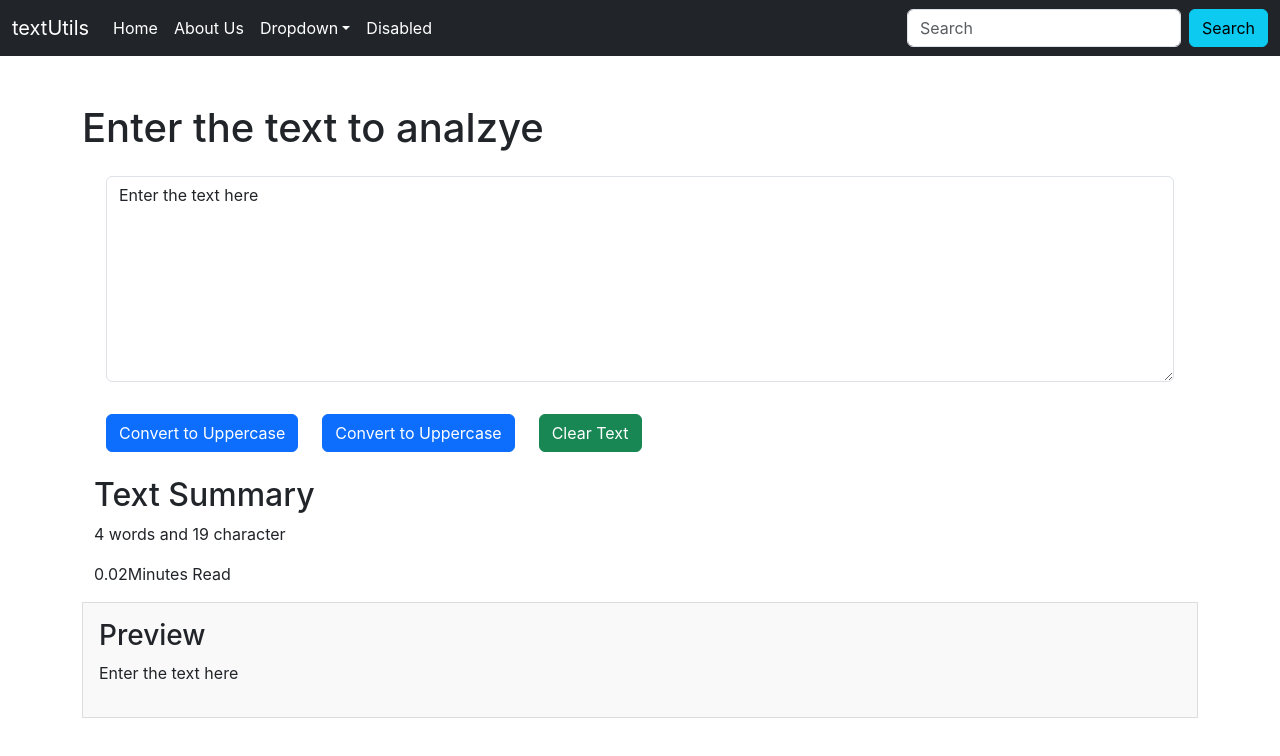
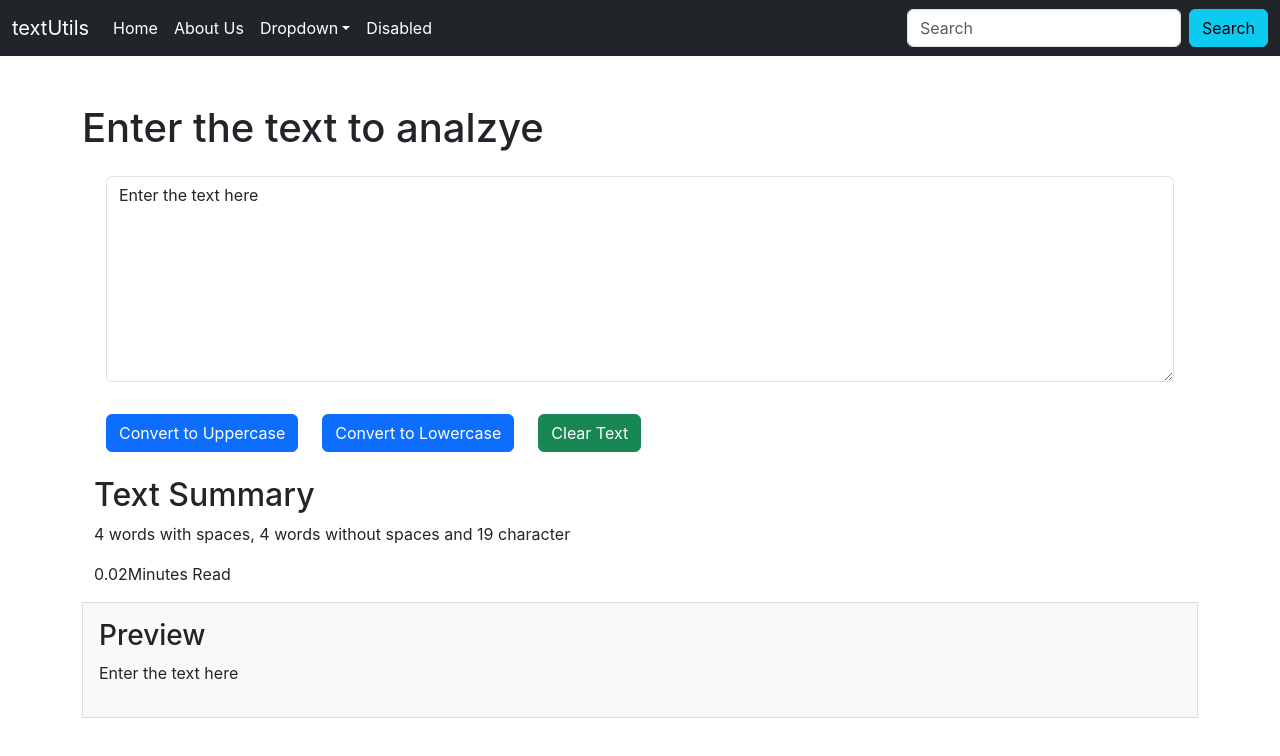
Before and after one commit to abdulmannantariq101/React-js-, a React (Create React App) app in the folder my-app/: page / in a window 1280 px wide. Shown: the top 756 px of the page. Built offline with nearby package versions, Linux system fonts and the light colour scheme.

Commit message:
Modify textUtils Website

```diff
--- a/my-app/src/components/TextForm.js
+++ b/my-app/src/components/TextForm.js
@@ -38,7 +38,7 @@ export default function TextForm(props) {
 
                 </div>
                 <button className="btn btn-primary mx-4 my-2" onClick={handleUpClick} >Convert to Uppercase</button>
-                <button className="btn btn-primary " onClick={handlelowClick} >Convert to Uppercase</button>
+                <button className="btn btn-primary " onClick={handlelowClick} >Convert to Lowercase</button>
                 <button className="btn btn-success mx-4 my-2" onClick={handleClear}>Clear Text</button>
             </div>
 
@@ -47,7 +47,7 @@ export default function TextForm(props) {
 
 
                 <h2>Text Summary</h2>
-                <p>{text.split(" ").length} words and {text.length} character</p>
+                <p>{text.split(" ").length} words with spaces, {text.split(/\s+/).filter(word => word).length} words without spaces and {text.length} character</p>
                 {/* 170 words read in one minute then 1/170 */}
                 <p>{0.005 * text.split(" ").length}Minutes Read</p>
 
```
